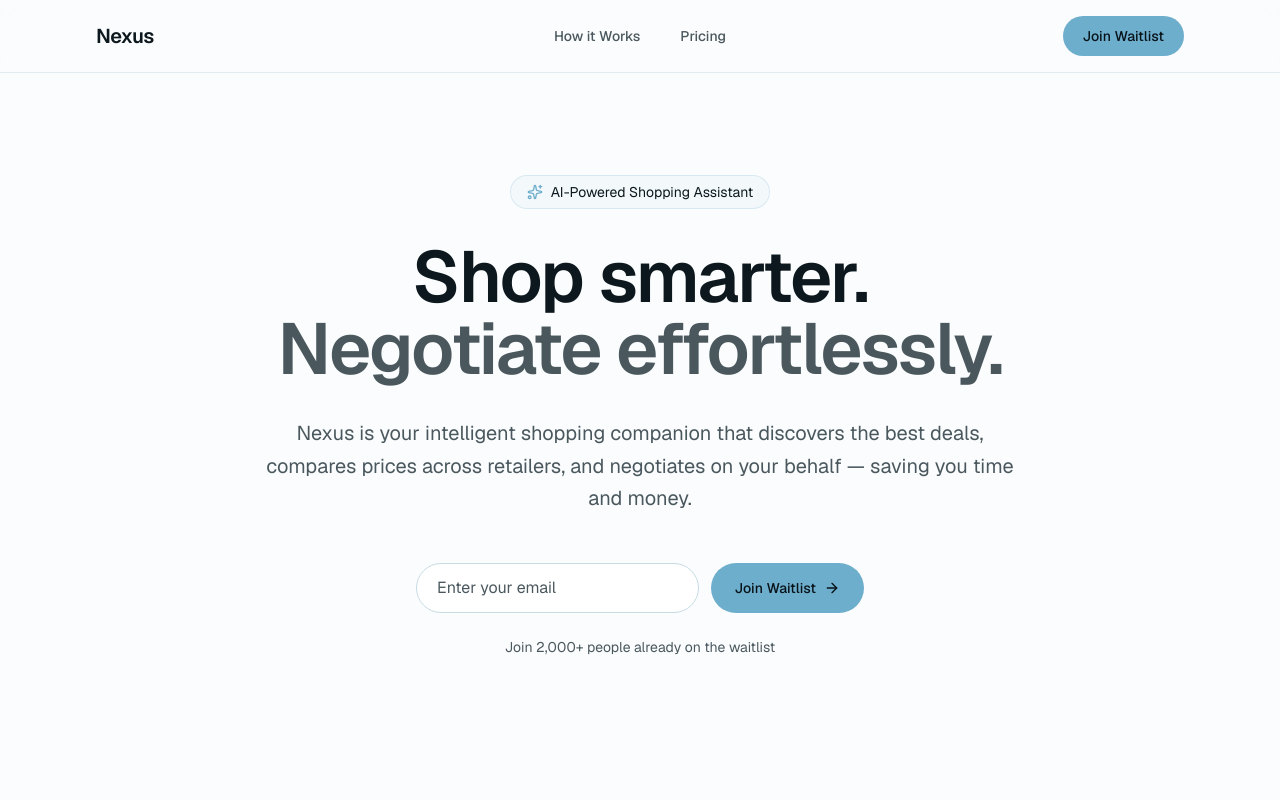
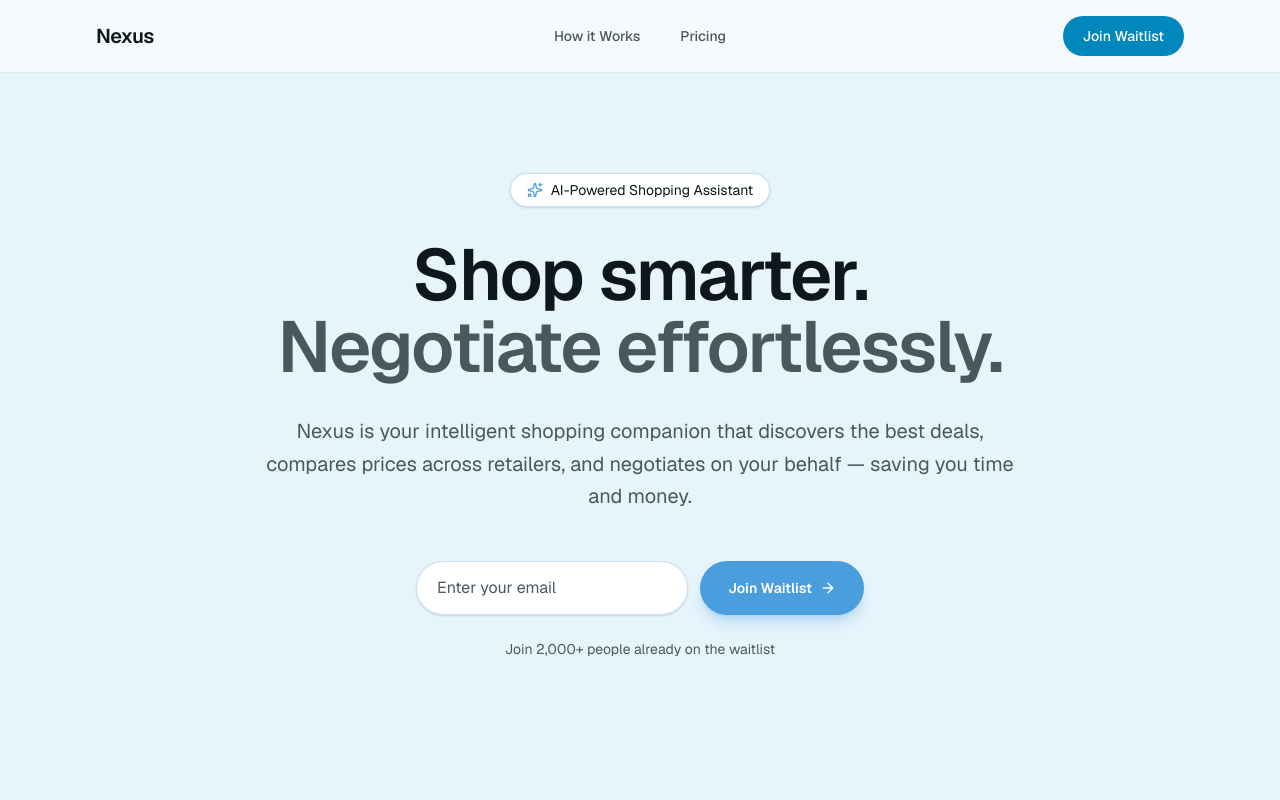
Before and after one commit to faustoramon/project-x-nexus, a Next.js app: page / in a window 1280 px wide. Shown: the top 800 px of the page. Built offline with nearby package versions, Linux system fonts and the light colour scheme.

Commit message:
style: update hero section with vibrant blue color scheme\n\nEnhance primary color and update hero section for better contrast.

```diff
--- a/app/globals.css
+++ b/app/globals.css
@@ -10,8 +10,8 @@
   --card-foreground: oklch(0.20 0.02 230);
   --popover: oklch(1 0 0);
   --popover-foreground: oklch(0.20 0.02 230);
-  --primary: oklch(0.72 0.08 230);
-  --primary-foreground: oklch(0.18 0.02 230);
+  --primary: oklch(0.58 0.14 230);
+  --primary-foreground: oklch(0.99 0 0);
   --secondary: oklch(0.94 0.02 230);
   --secondary-foreground: oklch(0.20 0.02 230);
   --muted: oklch(0.96 0.015 230);
--- a/components/hero.tsx
+++ b/components/hero.tsx
@@ -18,12 +18,12 @@ export function Hero() {
   return (
     <section
       id="waitlist"
-      className="relative min-h-screen flex items-center justify-center px-6 pt-24 pb-16 lg:px-8"
+      className="relative min-h-screen flex items-center justify-center px-6 pt-24 pb-16 lg:px-8 bg-[#e8f4fc]"
     >
       <div className="mx-auto max-w-3xl text-center">
         <div className="mb-8 flex justify-center">
-          <div className="inline-flex items-center gap-2 rounded-full border border-primary/20 bg-primary/5 px-4 py-1.5 text-sm text-foreground">
-            <Sparkles className="h-4 w-4 text-primary" />
+          <div className="inline-flex items-center gap-2 rounded-full border border-[#4a9ede]/30 bg-white px-4 py-1.5 text-sm text-foreground shadow-sm">
+            <Sparkles className="h-4 w-4 text-[#4a9ede]" />
             <span>AI-Powered Shopping Assistant</span>
           </div>
         </div>
@@ -42,8 +42,8 @@ export function Hero() {
 
         <div className="mt-12">
           {submitted ? (
-            <div className="inline-flex items-center gap-2 rounded-full bg-primary/10 border border-primary/30 px-6 py-4 text-foreground">
-              <Sparkles className="h-5 w-5 text-primary" />
+            <div className="inline-flex items-center gap-2 rounded-full bg-white border border-[#4a9ede]/30 px-6 py-4 text-foreground shadow-sm">
+              <Sparkles className="h-5 w-5 text-[#4a9ede]" />
               <span className="font-medium">
                 You&apos;re on the list! We&apos;ll be in touch soon.
               </span>
@@ -59,11 +59,11 @@ export function Hero() {
                 onChange={(e) => setEmail(e.target.value)}
                 placeholder="Enter your email"
                 required
-                className="flex-1 rounded-full border border-border bg-card px-5 py-3 text-foreground placeholder:text-muted-foreground focus:outline-none focus:ring-2 focus:ring-primary/20 focus:border-primary transition-all"
+                className="flex-1 rounded-full border border-[#4a9ede]/30 bg-white px-5 py-3.5 text-foreground placeholder:text-muted-foreground focus:outline-none focus:ring-2 focus:ring-[#4a9ede]/30 focus:border-[#4a9ede] transition-all shadow-sm"
               />
               <button
                 type="submit"
-                className="inline-flex items-center justify-center gap-2 rounded-full bg-primary px-6 py-3 text-sm font-medium text-primary-foreground transition-all hover:bg-primary/90 focus:outline-none focus:ring-2 focus:ring-primary/20"
+                className="inline-flex items-center justify-center gap-2 rounded-full bg-[#4a9ede] px-7 py-3.5 text-sm font-semibold text-white shadow-lg shadow-[#4a9ede]/30 transition-all hover:bg-[#3a8ecc] hover:shadow-xl hover:shadow-[#4a9ede]/40 focus:outline-none focus:ring-2 focus:ring-[#4a9ede]/50"
               >
                 Join Waitlist
                 <ArrowRight className="h-4 w-4" />
@@ -83,7 +83,7 @@ export function Hero() {
         aria-hidden="true"
       >
         <div
-          className="relative left-[calc(50%-11rem)] aspect-[1155/678] w-[36.125rem] -translate-x-1/2 rotate-[30deg] bg-gradient-to-tr from-primary/20 to-accent opacity-50 sm:left-[calc(50%-30rem)] sm:w-[72.1875rem]"
+          className="relative left-[calc(50%-11rem)] aspect-[1155/678] w-[36.125rem] -translate-x-1/2 rotate-[30deg] bg-gradient-to-tr from-[#4a9ede]/30 to-[#a8d4f0]/40 opacity-60 sm:left-[calc(50%-30rem)] sm:w-[72.1875rem]"
           style={{
             clipPath:
               "polygon(74.1% 44.1%, 100% 61.6%, 97.5% 26.9%, 85.5% 0.1%, 80.7% 2%, 72.5% 32.5%, 60.2% 62.4%, 52.4% 68.1%, 47.5% 58.3%, 45.2% 34.5%, 27.5% 76.7%, 0.1% 64.9%, 17.9% 100%, 27.6% 76.8%, 76.1% 97.7%, 74.1% 44.1%)",
```
